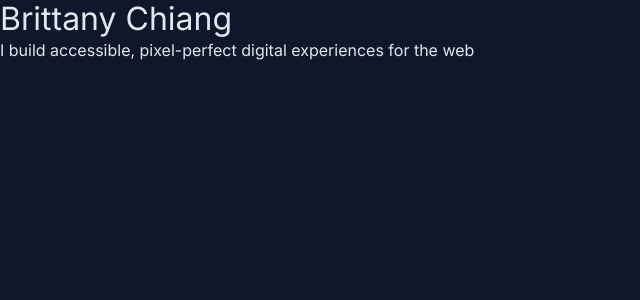
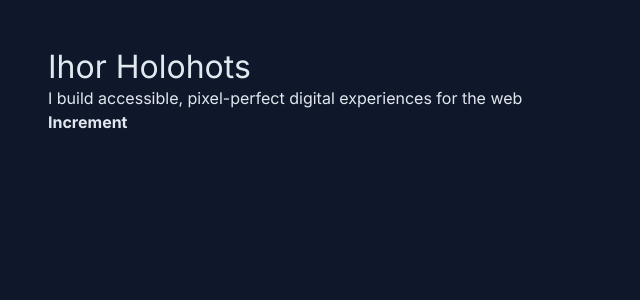
Before and after one commit to HolohotsIhor/portfolio, a React (Vite) app: page / in a window 1280 px wide. Shown: the top 300 px of the page, without its empty margins (0-640 px from the left). Built offline with nearby package versions, Linux system fonts and the light colour scheme.

Commit message:
Add Button component

```diff
--- a/src/App.tsx
+++ b/src/App.tsx
@@ -1,18 +1,21 @@
 // import reactLogo from './assets/react.svg'
 import "./assets/styles/index.scss";
+import { Button } from "./components/Button/Button.tsx";
+import { Container } from "./components/Container/Container.tsx";
 import { SectionSubtitle } from './components/SectionSubtitle/SectionSubtitle.tsx';
 
 function App() {
   return (
-    <>
-      <div>
-        <a href="https://react.dev" target="_blank">
-          {/*<img src={reactLogo} className="logo react" alt="React logo" />*/}
+    <Container>
+        {/*<div>
+          <a href="https://react.dev" target="_blank">
+          <img src={reactLogo} className="logo react" alt="React logo" />
         </a>
-      </div>
-      <h1>Brittany Chiang</h1>
+      </div>*/}
+      <h1>Ihor Holohots</h1>
       <SectionSubtitle text={'I build accessible, pixel-perfect digital experiences for the web'} />
-    </>
+      <Button text='Increment' />
+    </Container>
   )
 }
 
--- a/src/assets/styles/_variables.scss
+++ b/src/assets/styles/_variables.scss
@@ -1,3 +1,6 @@
 // Color
 $color-bg-dark-blue: #0f172a;
 $color-text-lite: #e2e8f0;
+
+// Sizes
+$width-container: 1280px;
--- /dev/null
+++ b/src/assets/styles/mixins/_container.scss
@@ -0,0 +1,7 @@
+@use '../variables' as *;
+
+@mixin container {
+  max-width: $width-container;
+  margin: 0 auto;
+  padding: 48px;
+}
--- /dev/null
+++ b/src/components/Button/Button.module.scss
@@ -0,0 +1,14 @@
+.button {
+  font-size: 16px;
+  font-weight: 600;
+}
+
+.button--arrow {
+  position: relative;
+
+  &:after {
+    position: absolute;
+    bottom: 0;
+    right: 0;
+  }
+}
--- /dev/null
+++ b/src/components/Button/Button.tsx
@@ -0,0 +1,18 @@
+import React from 'react';
+import styles from './Button.module.scss';
+
+type ButtonProps = {
+    text: string;
+    handler: (event: React.MouseEvent<HTMLAnchorElement>) => void;
+}
+
+export const Button: React.FC<ButtonProps> = ({ text, handler }) => {
+    return (
+        <span
+            className={`${styles.button} ${styles['button--arrow']}`}
+            onClick={handler}
+        >
+            {text}
+        </span>
+    );
+}
--- /dev/null
+++ b/src/components/Container/Container.module.scss
@@ -0,0 +1,5 @@
+@use '../../../src/assets/styles/mixins/container' as *;
+
+.container {
+  @include container;
+}
--- /dev/null
+++ b/src/components/Container/Container.tsx
@@ -0,0 +1,14 @@
+import React, { ReactNode } from 'react';
+import styles from './Container.module.scss'
+
+type ContainerProps = {
+    children: ReactNode;
+};
+
+export const Container: React.FC<ContainerProps> = ({ children }) => {
+    return (
+        <div className={styles.container}>
+            {children}
+        </div>
+    );
+}
--- a/src/components/SectionSubtitle/SectionSubtitle.tsx
+++ b/src/components/SectionSubtitle/SectionSubtitle.tsx
@@ -8,7 +8,7 @@ type SectionSubtitleProps = {
 export const SectionSubtitle: React.FC<SectionSubtitleProps> = ({ text }) => {
     return (
         <p className={styles.sectionSubtitle}>
-            { text }
+            {text}
         </p>
     );
 }
```
